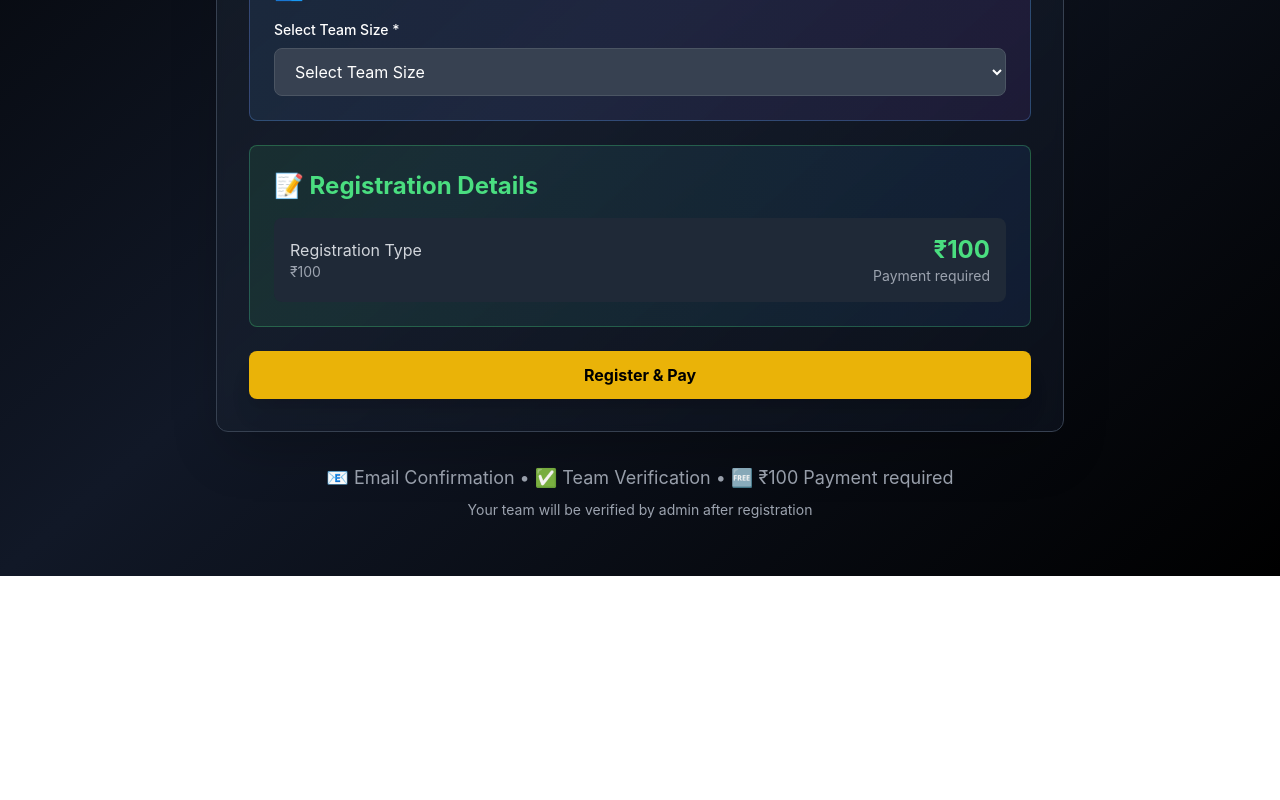
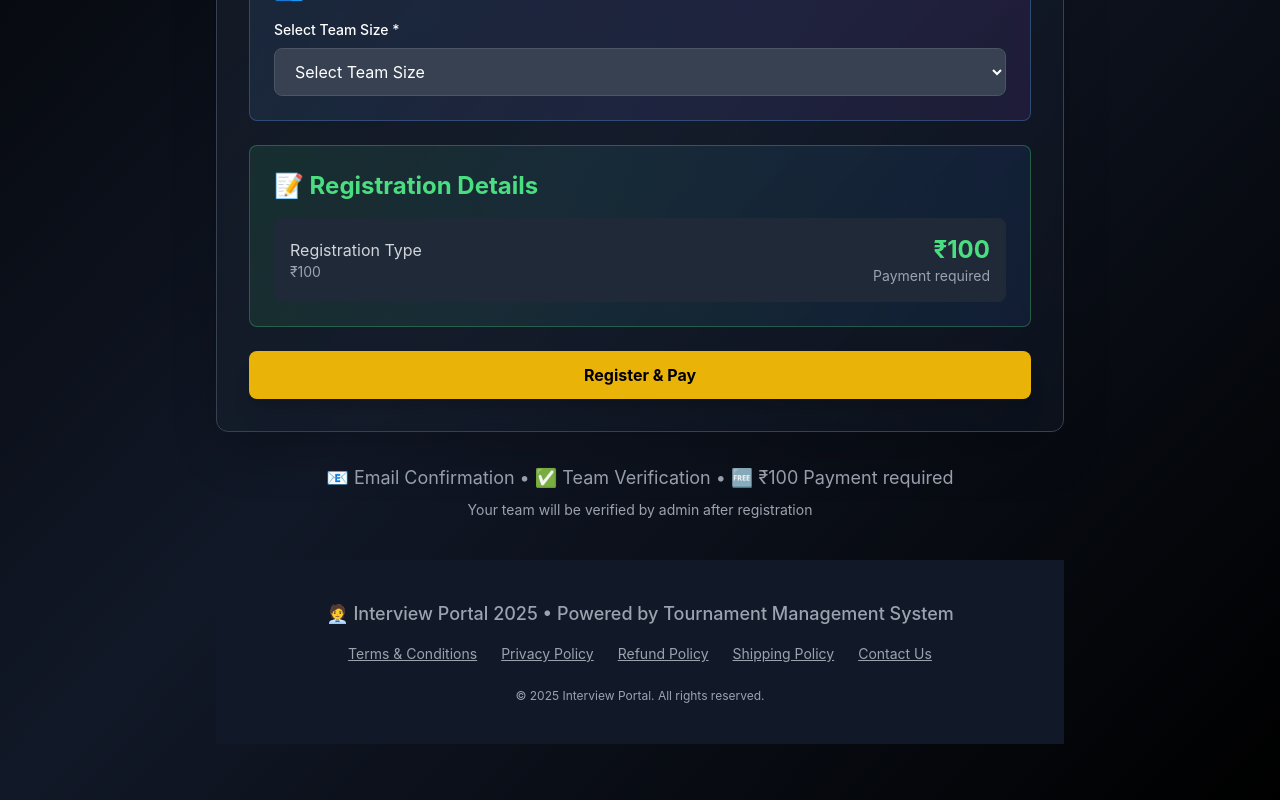
Before and after one commit to niravkagathara/razorpay_intigration_project_frontend, a React (Create React App) app: page /register in a window 1280 px wide. Shown: the part 548-1348 px from the top of the page. Before the commit the page ends 1124 px from the top, so only its background shows below. Built offline with nearby package versions, Linux system fonts and the light colour scheme.

Commit message:
Update RegistrationForm.jsx

```diff
--- a/src/components/RegistrationForm.jsx
+++ b/src/components/RegistrationForm.jsx
@@ -304,6 +304,35 @@ const RegistrationForm = () => {
           <p className="text-lg mb-2">📧 Email Confirmation • ✅ Team Verification • 🆓 ₹100 Payment required</p>
           <p className="text-sm">Your team will be verified by admin after registration</p>
         </div>
+        <footer className="bg-gray-900 text-gray-400 py-10 px-4 mt-10">
+  <div className="max-w-5xl mx-auto text-center">
+    <p className="text-lg font-medium mb-4">
+      🧑‍💼 Interview Portal 2025 • Powered by Tournament Management System
+    </p>
+
+    <div className="flex flex-wrap justify-center gap-6 text-sm mb-6">
+      <a href="https://merchant.razorpay.com/policy/OJuvVXJAnJzqpd/terms" target="_blank" rel="noopener noreferrer" className="hover:text-white underline">
+        Terms & Conditions
+      </a>
+      <a href="https://merchant.razorpay.com/policy/OJuvVXJAnJzqpd/privacy" target="_blank" rel="noopener noreferrer" className="hover:text-white underline">
+        Privacy Policy
+      </a>
+      <a href="https://merchant.razorpay.com/policy/OJuvVXJAnJzqpd/refund" target="_blank" rel="noopener noreferrer" className="hover:text-white underline">
+        Refund Policy
+      </a>
+      <a href="https://merchant.razorpay.com/policy/OJuvVXJAnJzqpd/shipping" target="_blank" rel="noopener noreferrer" className="hover:text-white underline">
+        Shipping Policy
+      </a>
+      <a href="https://merchant.razorpay.com/policy/OJuvVXJAnJzqpd/contact_us" target="_blank" rel="noopener noreferrer" className="hover:text-white underline">
+        Contact Us
+      </a>
+    </div>
+
+    <p className="text-xs">
+      © {new Date().getFullYear()} Interview Portal. All rights reserved.
+    </p>
+  </div>
+</footer>
       </div>
     </div>
   );
```
